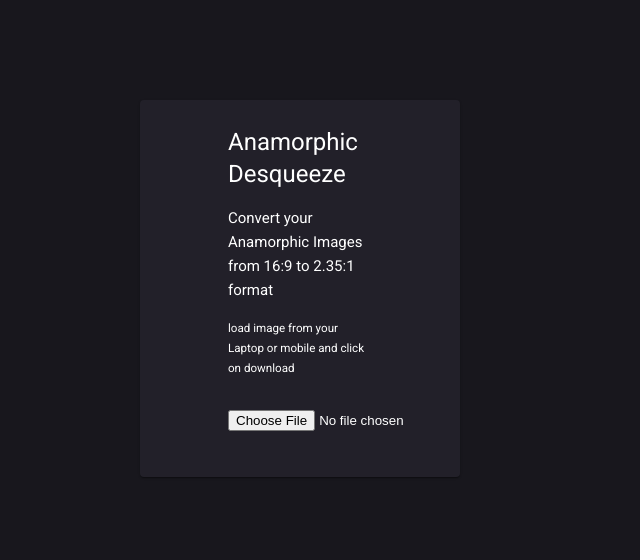
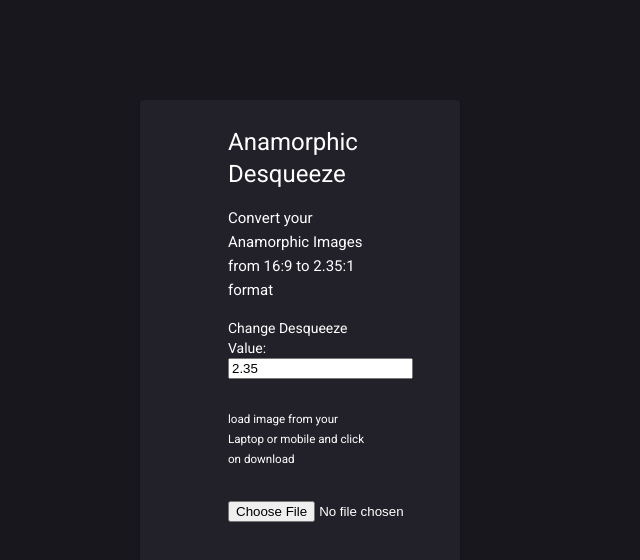
Before and after one commit to nikunjsingh93/anamorphic_desqueeze, an Angular app: page / in a window 1280 px wide. Shown: the top 560 px of the page, without its empty margins (340-980 px from the left). Built offline with nearby package versions, Linux system fonts and the light colour scheme.

Commit message:
chnageable desqueeze value

```diff
--- a/src/app/app.component.html
+++ b/src/app/app.component.html
@@ -5,6 +5,9 @@
       <div  class="center">
       <h1 class="text-color">Anamorphic Desqueeze</h1>
       <h4 class="text-color">Convert your Anamorphic Images from 16:9 to 2.35:1 format</h4>
+      <div class="text-color padding-bottom-30">
+       Change Desqueeze Value: <input matInput value="2.35" (keyup)="changeValue($event)" >
+      </div>
       <h5 class="text-color">load image from your Laptop or mobile and click on download</h5>
     </div>
       <div class="padding-bottom-30 center">
--- a/src/app/app.component.scss
+++ b/src/app/app.component.scss
@@ -44,9 +44,6 @@ button {
     color: black;
 }
 
-.message {
-
-}
 
 .fromUser {
     padding-left: 10px;
--- a/src/app/app.component.ts
+++ b/src/app/app.component.ts
@@ -13,6 +13,7 @@ export class AppComponent {
   fileName;
 
   title = 'anamorphic-desqueeze';
+  desqueezeValue = 2.35;
 
   constructor(public sanitizer: DomSanitizer) {
 
@@ -43,7 +44,7 @@ export class AppComponent {
     reader.onload = (event) => {
       var img = new Image();
       img.onload = () => {
-        let newheight =  parseInt((img.width / 2.35).toFixed(0));
+        let newheight =  parseInt((img.width / this.desqueezeValue).toFixed(0));
         canvas.width = img.width;
         canvas.height = newheight;
         ctx.drawImage(img, 0, 0, img.width, newheight);
@@ -60,6 +61,12 @@ export class AppComponent {
   }
 
 
+  changeValue(event: Event) {
+
+    this.desqueezeValue = Number((event.target as HTMLInputElement).value)
+  }
+
+
 
 
 }
--- a/src/app/app.module.ts
+++ b/src/app/app.module.ts
@@ -7,6 +7,7 @@ import {MatCardModule} from '@angular/material/card';
 import {MatButtonModule} from '@angular/material/button';
 import { ServiceWorkerModule } from '@angular/service-worker';
 import { environment } from '../environments/environment';
+import {MatInputModule} from '@angular/material/input';
 
 
 @NgModule({
@@ -18,6 +19,7 @@ import { environment } from '../environments/environment';
     BrowserAnimationsModule,
     MatCardModule,
     MatButtonModule,
+    MatInputModule,
     ServiceWorkerModule.register('ngsw-worker.js', { enabled: environment.production })
 
   ],
```
